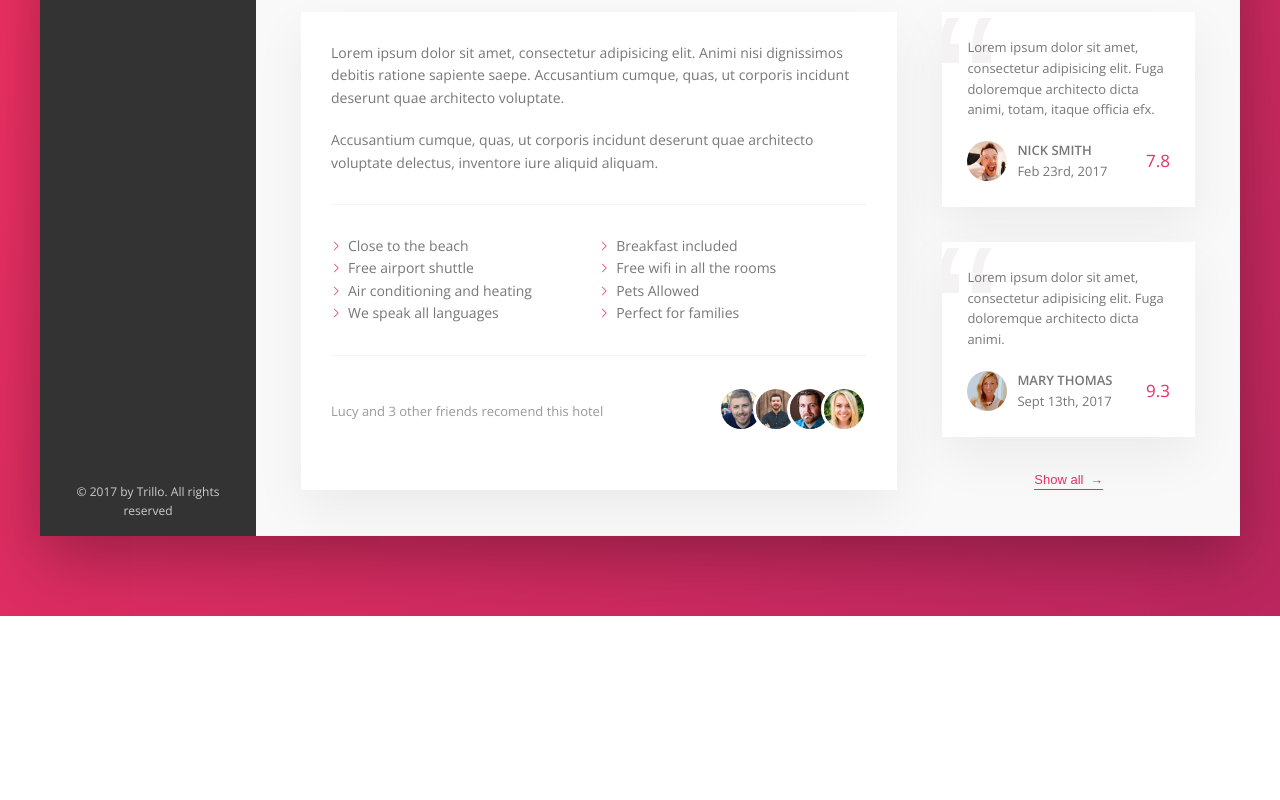
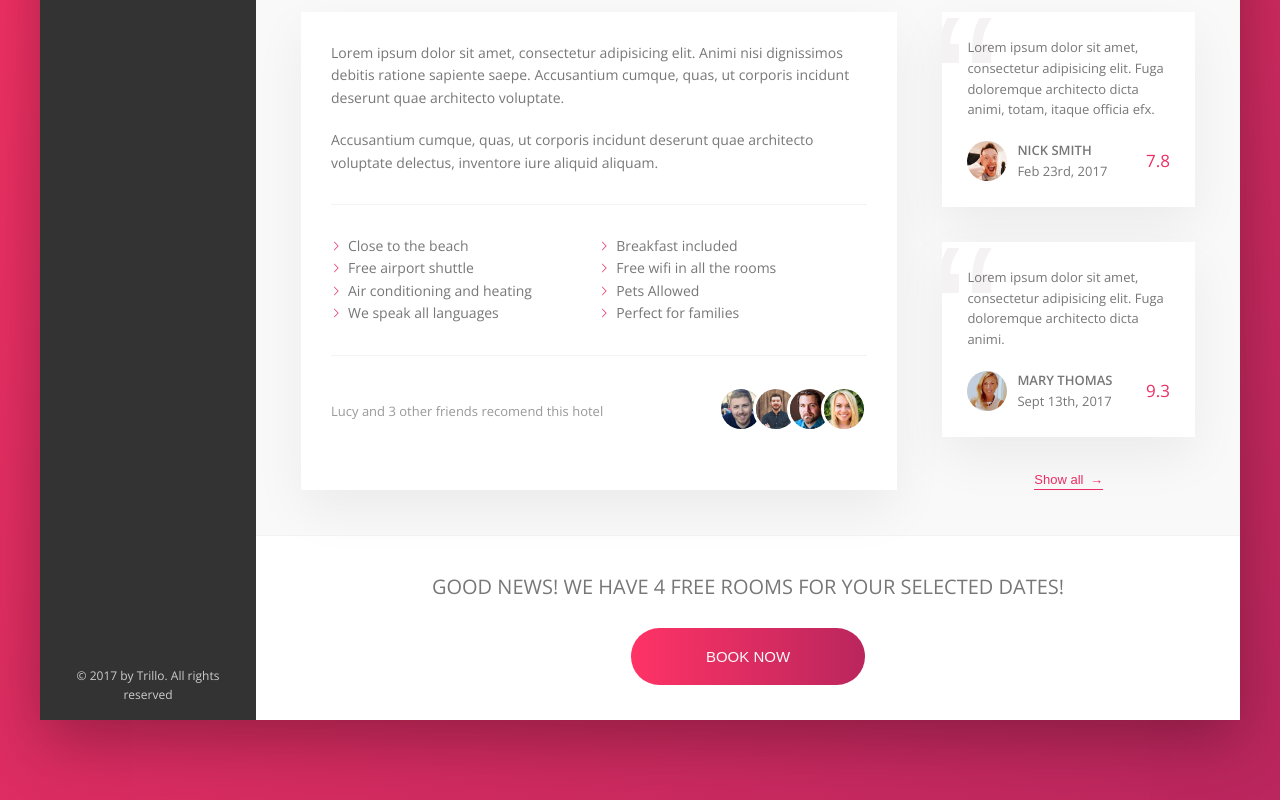
Before and after one commit to blchelle/trillo, a website: page index.html in a window 1280 px wide. Shown: the part 621-1421 px from the top of the page. Before the commit the page ends 1237 px from the top, so only its background shows below. Drawn offline with nearby package versions, Linux system fonts and the light colour scheme.

Commit message:
Completed the call to action section

```diff
--- a/index.html
+++ b/index.html
@@ -193,6 +193,16 @@
 							<button class="btn-inline">Show all <span>&rarr;</span></button>
 						</figure>
 					</div>
+
+					<div class="cta">
+						<h2 class="cta__book-now">
+							Good news! We have 4 free rooms for your selected dates!
+						</h2>
+						<button class="btn">
+							<span class="btn__visible">Book now</span>
+							<span class="btn__invisible">Only 4 rooms left</span>
+						</button>
+					</div>
 				</main>
 			</div>
 		</div>
--- a/sass/_components.scss
+++ b/sass/_components.scss
@@ -90,14 +90,10 @@
 		top: 1.5rem;
 		width: 1.75rem;
 	}
-	&__user {
-	}
 	&__user-photo {
 		border-radius: 50%;
 		height: 3.75rem;
 		margin-right: 1rem;
-	}
-	&__user-name {
 	}
 }
 /////////////////////////////////////////
@@ -389,3 +385,60 @@
 		}
 	}
 }
+
+/////////////////////////////////////////
+// CALL TO ACTION
+.cta {
+	padding: 3.5rem 0;
+	text-align: center;
+
+	&__book-now {
+		font-size: 2rem;
+		font-weight: 300;
+		text-transform: uppercase;
+		margin-bottom: 2.5rem;
+	}
+}
+
+.btn {
+	font-size: 1.5rem;
+	font-weight: 300;
+	text-transform: uppercase;
+	border-radius: 100px;
+	border: none;
+	background-image: linear-gradient(to right, var(--color-primary-light), var(--color-primary-dark));
+	color: var(--color-grey-light-1);
+	position: relative;
+	overflow: hidden;
+
+	& > * {
+		display: inline-block;
+		height: 100%;
+		transition: all 0.2s;
+	}
+
+	&__visible {
+		padding: 2rem 7.5rem;
+	}
+
+	&__invisible {
+		position: absolute;
+		padding: 2rem 0;
+		top: -100%;
+		left: 0;
+		width: 100%;
+	}
+
+	&:hover &__visible {
+		transform: translateY(100%);
+	}
+
+	&:hover &__invisible {
+		top: 0;
+	}
+
+	&:focus {
+		outline: none;
+		animation: pulsate;
+	}
+}
```
Also changed, not shown: css/style.css.
